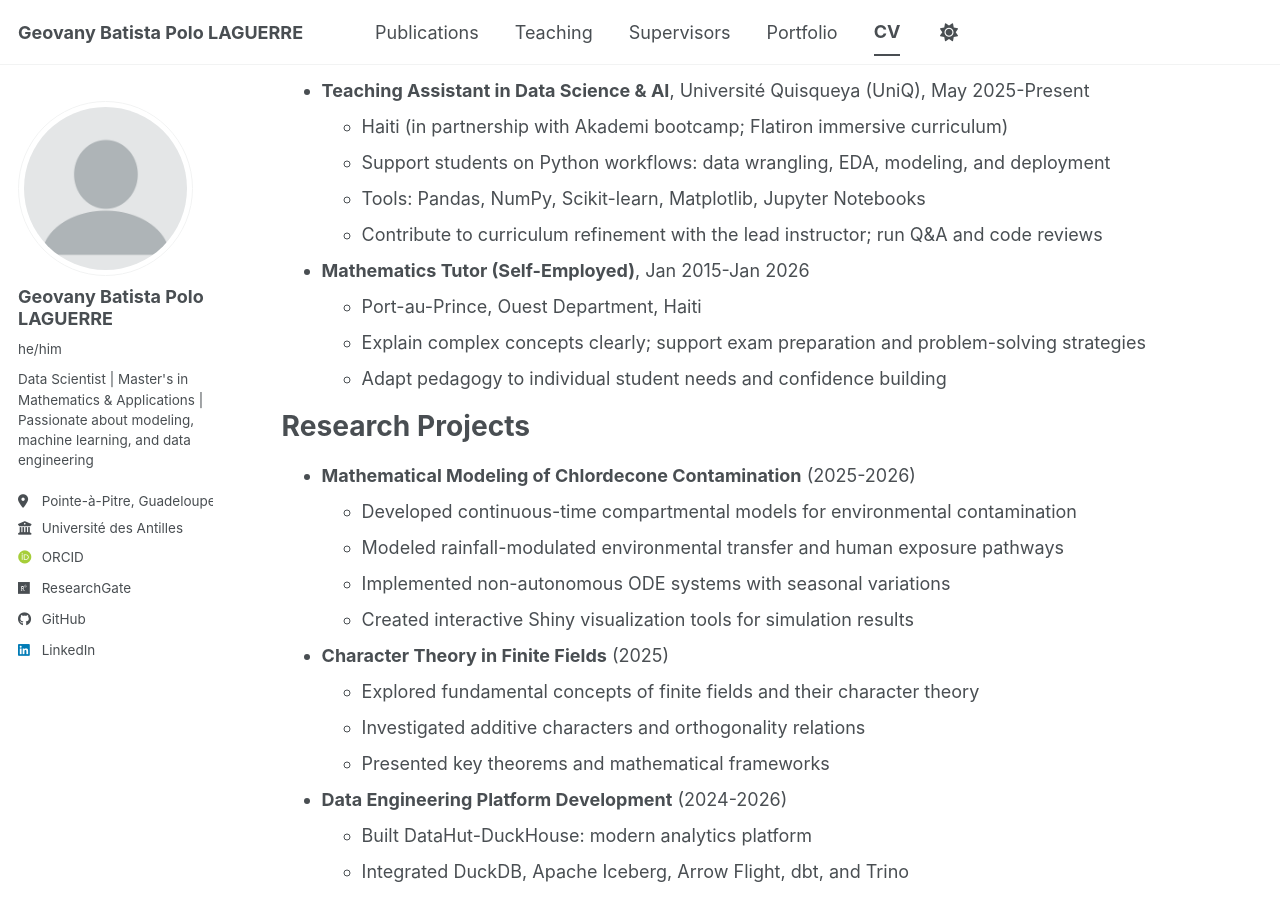
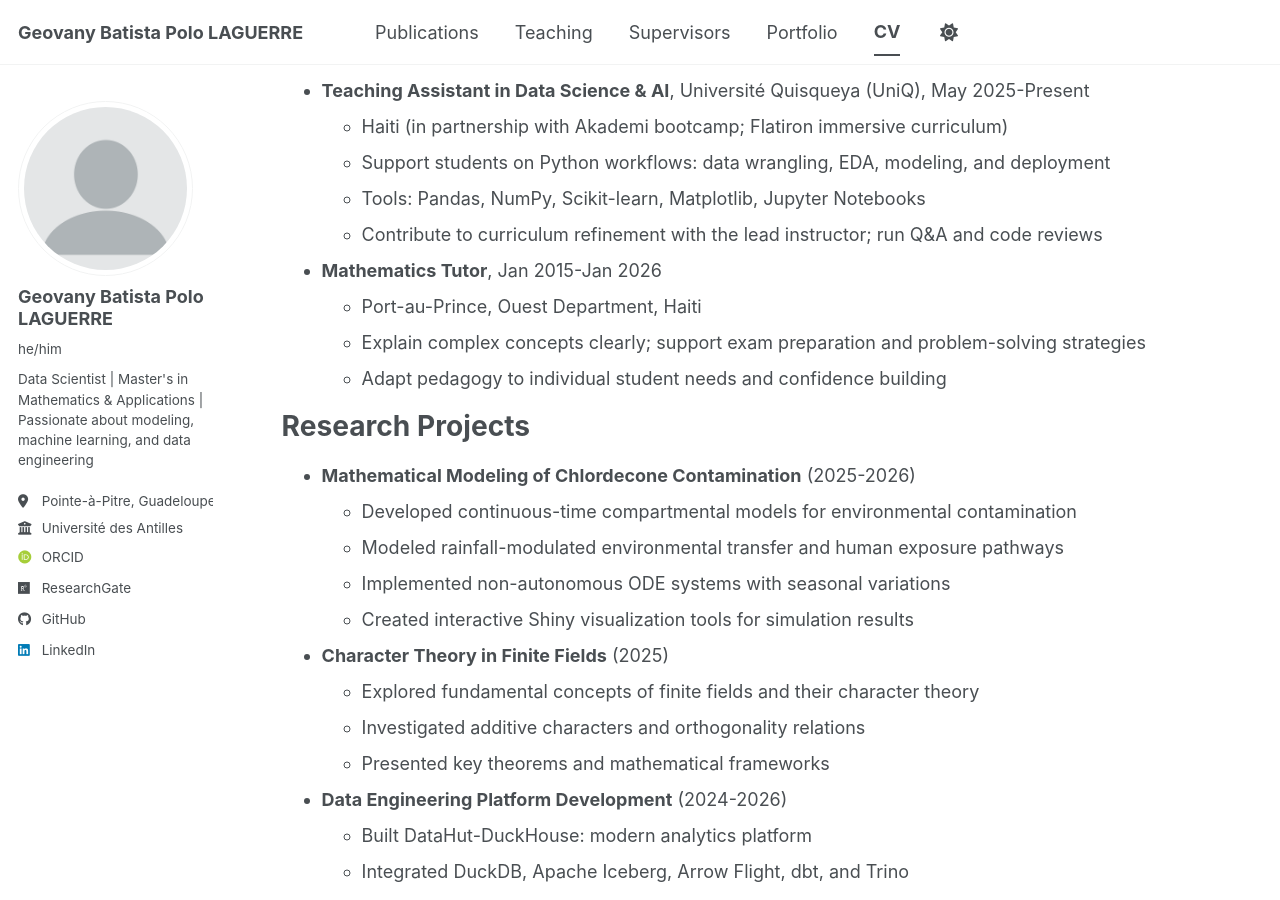
Before and after one commit to Geobatpo07/geobatpo07.github.io, a Jekyll site: the page built from _pages/cv.md, in a window 1280 px wide and 900 px high, scrolled down 1776 px. Built offline with Jekyll 4.4.1, drawn with Linux system fonts in a browser that asks for light colours; some web fonts are replaced; a script bundle is joined from its source files by our own code; library files that are not in the unit come from our copies.

Commit message:
Update job title for Mathematics Tutor in CV

```diff
--- a/_pages/cv.md
+++ b/_pages/cv.md
@@ -71,7 +71,7 @@ Teaching Experience
   * Tools: Pandas, NumPy, Scikit-learn, Matplotlib, Jupyter Notebooks
   * Contribute to curriculum refinement with the lead instructor; run Q&A and code reviews
 
-* **Mathematics Tutor (Self-Employed)**, Jan 2015-Jan 2026
+* **Mathematics Tutor**, Jan 2015-Jan 2026
   * Port-au-Prince, Ouest Department, Haiti
   * Explain complex concepts clearly; support exam preparation and problem-solving strategies
   * Adapt pedagogy to individual student needs and confidence building
```
